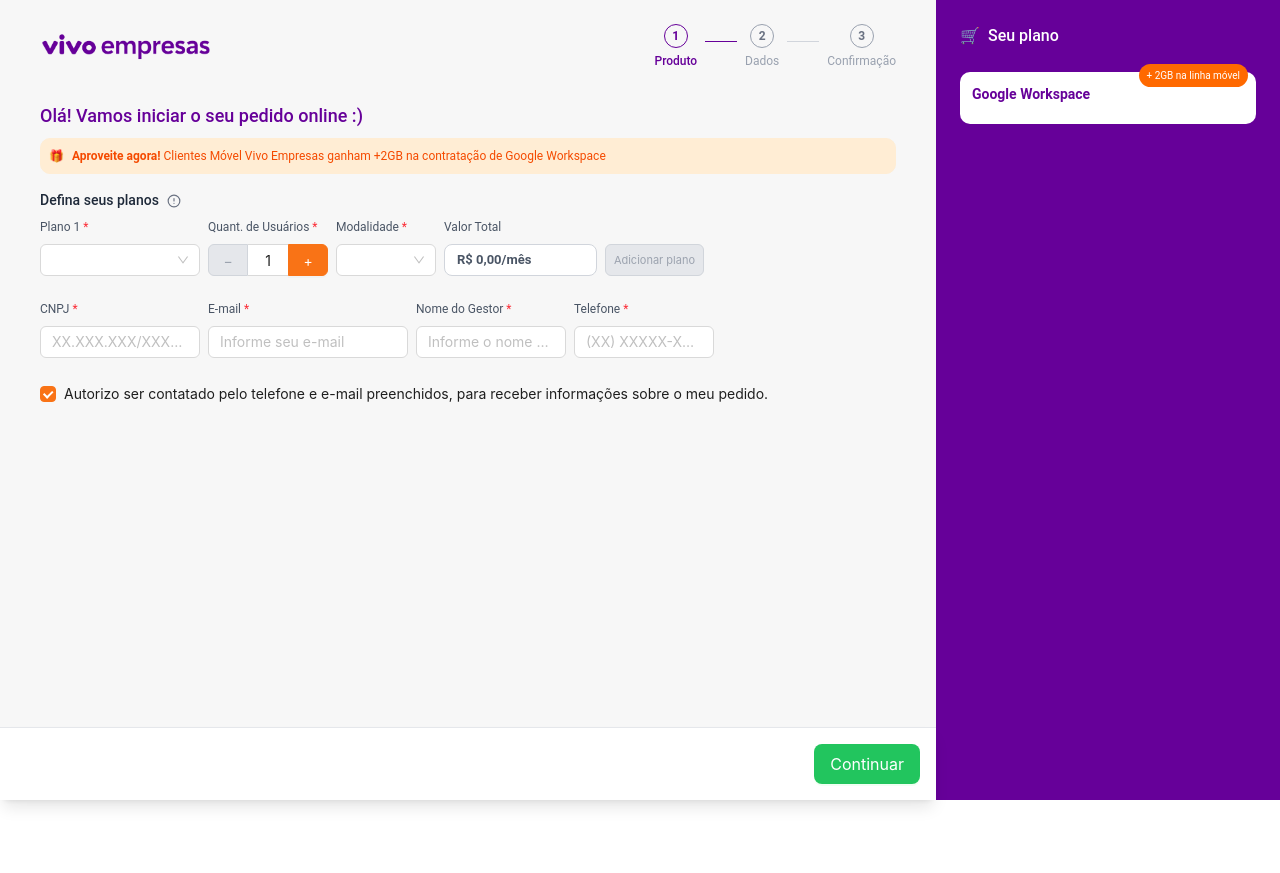
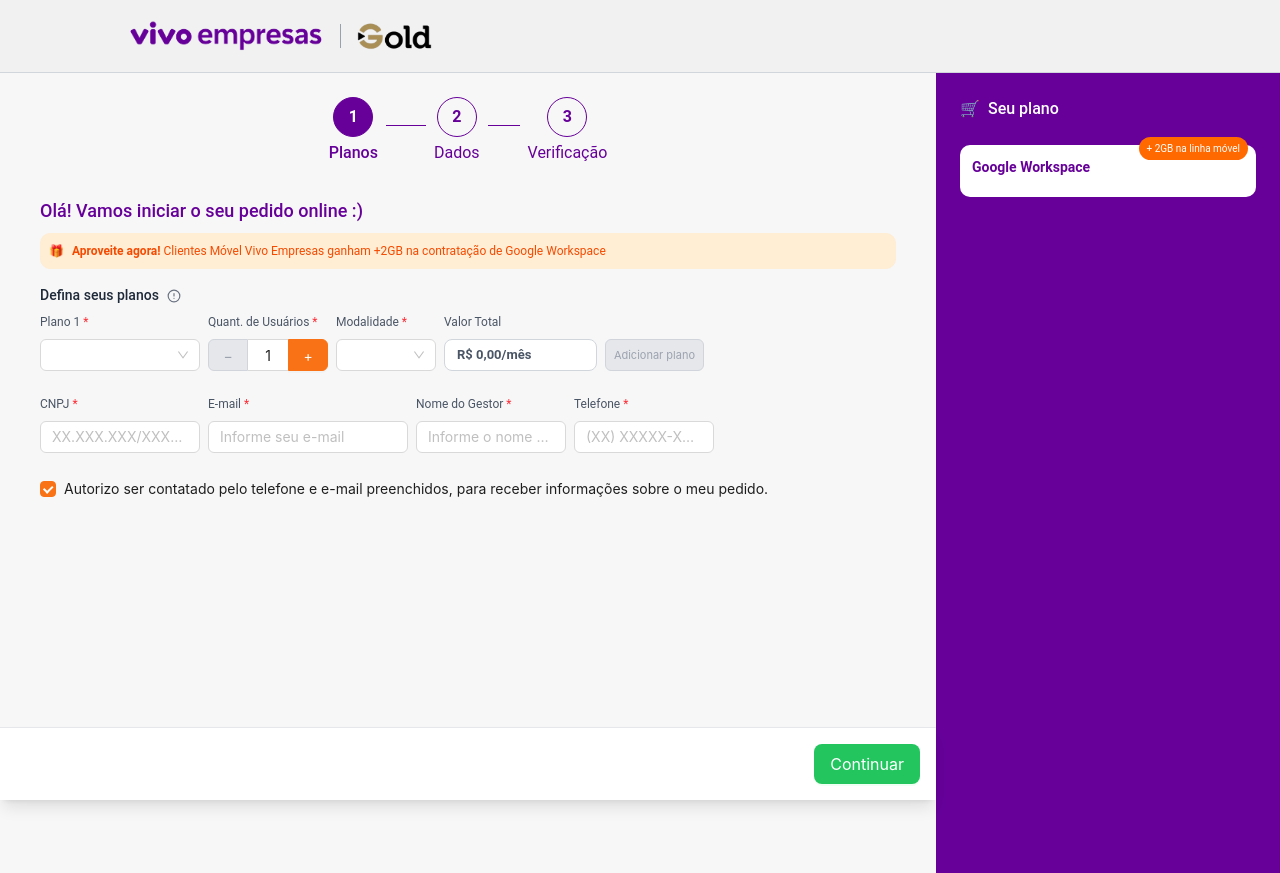
Before and after one commit to gabipq23/new-workspace-lead, a React (Vite) app: page /choose-plan in a window 1280 px wide. Before the commit the page ends 800 px from the top, so only its background shows below. Built offline with nearby package versions, Linux system fonts and the light colour scheme.

Commit message:
feat: Update AddOldPlan component to conditionally display required fields based on confirmed plans

```diff
--- a/src/components/order/firstStep/addOldPlan.tsx
+++ b/src/components/order/firstStep/addOldPlan.tsx
@@ -149,8 +149,9 @@
               <label className="block text-[12px] text-gray-600 mb-2">
                 Plano{" "}
                 {confirmedPlans.filter((plan) => plan.newPlan === false)
-                  .length + 1}{" "}
-                <span className="text-red-500">*</span>
+                  .length + 1}
+                {confirmedPlans.filter((plan) => plan.newPlan === false)
+                  .length === 0 && <span className="text-red-500">*</span>}
               </label>
               <Select
                 size="middle"
@@ -174,13 +175,18 @@
                 <Option value="Standard">Business Standard</Option>
                 <Option value="Plus">Business Plus</Option>
               </Select>
-              {hasTriedSubmit && !currentPlanInput?.planName && (
+              {hasTriedSubmit &&
+                !currentPlanInput?.planName &&
+                confirmedPlans.filter((plan) => plan.newPlan === false)
+                  .length === 0 && (
                   <p className="text-red-500 text-xs mt-1">Campo obrigatório</p>
                 )}
             </div>
             <div className="w-[120px]">
               <label className="block text-[12px] text-gray-600 mb-2">
-                Quant. de Usuários <span className="text-red-500">*</span>
+                Quant. de Usuários
+                {confirmedPlans.filter((plan) => plan.newPlan === false)
+                  .length === 0 && <span className="text-red-500">*</span>}
               </label>
               <div className="flex items-center">
                 <Button
@@ -226,7 +232,10 @@
                   +
                 </Button>
               </div>
-              {hasTriedSubmit && currentPlanInput.users < 1 && (
+              {hasTriedSubmit &&
+                currentPlanInput.users < 1 &&
+                confirmedPlans.filter((plan) => plan.newPlan === false)
+                  .length === 0 && (
                   <p className="text-red-500 text-xs mt-1">
                     Selecione pelo menos 1 usuário
                   </p>
@@ -234,7 +243,9 @@
             </div>
             <div className="w-[100px]">
               <label className="block text-[12px] text-gray-600 mb-2">
-                Modalidade <span className="text-red-500">*</span>
+                Modalidade
+                {confirmedPlans.filter((plan) => plan.newPlan === false)
+                  .length === 0 && <span className="text-red-500">*</span>}
               </label>
               <Select
                 size="middle"
@@ -269,7 +280,10 @@
                 <Option value="mensal">Mensal</Option>
                 <Option value="anual">Anual</Option>
               </Select>
-              {hasTriedSubmit && !currentPlanInput.type && (
+              {hasTriedSubmit &&
+                !currentPlanInput.type &&
+                confirmedPlans.filter((plan) => plan.newPlan === false)
+                  .length === 0 && (
                   <p className="text-red-500 text-xs mt-1">Campo obrigatório</p>
                 )}
             </div>
--- a/src/components/order/firstStep/firstStep.tsx
+++ b/src/components/order/firstStep/firstStep.tsx
@@ -5,6 +5,7 @@
 import OrderResumeMobile from "../components/orderResumeMobile";
 import OrderResumeDesktop from "../components/orderResumeDesktop";
 import OrderInformation from "./orderInformation";
+import Header from "../../header/header";
 
 export default function FirstStep() {
   const { basicInfo, updateBasicInfo, confirmedPlans } = useOrderStore();
@@ -24,6 +25,8 @@
   };
 
   return (
+    <div className="flex flex-col  min-h-[100vh]  ">
+      <Header />
       <div className="flex flex-col md:flex-row min-h-[100vh]  ">
         {/* mobile */}
         <div className="md:hidden flex ">
@@ -51,5 +54,6 @@
           />
         </div>
       </div>
+    </div>
   );
 }
--- a/src/components/order/firstStep/orderInformation.tsx
+++ b/src/components/order/firstStep/orderInformation.tsx
@@ -55,36 +55,36 @@
     <>
       <div className="flex flex-col flex-1 px-8 pt-2  justify-between bg-[#f7f7f7] h-[calc(100vh-60px)] overflow-y-auto scrollbar-thin ">
         <div>
-          <div className="flex flex-col gap-4 lg:flex-row items-center justify-between mb-8">
-            <img src="/Vivo-Empresas.png" alt="Vivo Empresas" className="h-7" />
+          <div className="flex flex-col gap-4 lg:flex-row items-center justify-center mb-8">
+            {/* <img src="/Vivo-Empresas.png" alt="Vivo Empresas" className="h-7" /> */}
 
             <div className="flex items-center gap-2">
               <div className="flex flex-col gap-1 items-center">
-                <div className="w-6 h-6 bg-[#f7f7f7] border-1 border-[#660099] text-[#660099] rounded-full flex items-center justify-center text-[12px] font-semibold">
+                <div className="w-10 h-10 bg-[#660099] border-1 border-[#660099] text-white rounded-full flex items-center justify-center text-[16px] font-semibold">
                   1
                 </div>
-                <span className="text-[12px] text-[#660099] font-medium">
-                  Produto
+                <span className="text-[16px] text-[#660099] font-medium">
+                  Planos
                 </span>
               </div>
-              <div className="w-8 h-px bg-[#660099] mt-[-12px]"></div>
-              {hasWorkspace !== "true" && (
+
+              <div className="w-10  h-px bg-[#660099] mt-[-12px]"></div>
+
               <>
                 <div className="flex flex-col gap-1 items-center">
-                    <div className="w-6 h-6 bg-[#f7f7f7] border-1 border-gray-400 text-gray-500 rounded-full flex items-center justify-center text-[12px] font-semibold">
+                  <div className="w-10 h-10 bg-[#f7f7f7] border-1 border-[#660099] text-[#660099] rounded-full flex items-center justify-center text-[16px] font-semibold">
                     2
                   </div>
-                    <span className="text-[12px] text-gray-400">Dados</span>
+                  <span className="text-[16px] text-[#660099]">Dados</span>
                 </div>
-                  <div className="w-8 h-px bg-gray-300 mt-[-12px]"></div>
+                <div className="w-8 h-px bg-[#660099] mt-[-12px]"></div>
               </>
-              )}
 
               <div className="flex flex-col gap-1 items-center">
-                <div className="w-6 h-6 bg-[#f7f7f7] border-1 border-gray-400 text-gray-500 rounded-full flex items-center justify-center text-[12px] font-semibold">
-                  {hasWorkspace === "true" ? 2 : 3}
+                <div className="w-10 h-10 bg-[#f7f7f7] border-1 border-[#660099] text-[#660099] rounded-full flex items-center justify-center text-[16px] font-semibold">
+                  3
                 </div>
-                <span className="text-[12px] text-gray-400">Confirmação</span>
+                <span className="text-[16px] text-[#660099]">Verificação</span>
               </div>
             </div>
           </div>
@@ -103,6 +103,8 @@
           </div>
 
           <div className="mb-8">
+            {hasWorkspace === "true" && (
+              <>
                 {/* plano antigo */}
                 <AddOldPlan
                   hasWorkspace={hasWorkspace}
@@ -115,6 +117,8 @@
                   addCurrentPlan={addCurrentPlan}
                   hasTriedSubmit={hasTriedSubmit}
                 />
+              </>
+            )}
 
             {/* plano novo */}
             <AddNewPlan
```
Lines whose indentation alone changed are shown as unchanged.
